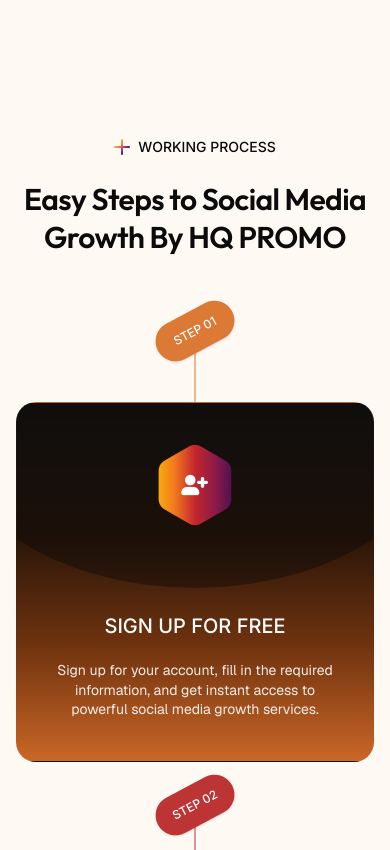
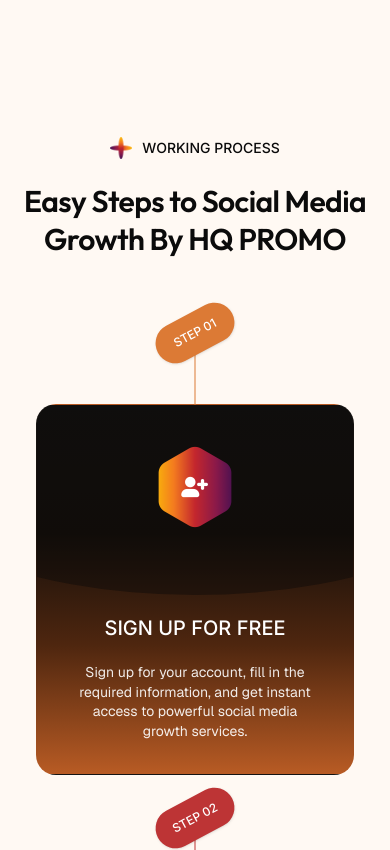
Before and after one commit to SamiunAuntor/Inforisen-Frontend-Task, a Next.js app: page / in a window 390 px wide. Shown: the part 5220-6070 px from the top of the page. Built offline with nearby package versions, Linux system fonts and the light colour scheme.

Commit message:
fix: refine process and promotion layouts

```diff
--- a/src/components/process/ProcessCard.tsx
+++ b/src/components/process/ProcessCard.tsx
@@ -17,10 +17,10 @@
       </div>
 
       <div
-        className={`relative flex min-h-[360px] flex-col items-center overflow-hidden rounded-[20px] px-8 pb-8 pt-[208px] text-center sm:h-[387px] sm:min-h-0 sm:px-9 ${item.featured ? "border border-transparent bg-[linear-gradient(180deg,#151312_0%,#2b1609_38%,#70330f_68%,#ca6727_100%)] text-white" : "border border-[#dfe0e4] bg-white text-foreground"}`}
+        className={`relative mx-auto flex min-h-[360px] w-full max-w-[318px] flex-col items-center overflow-hidden rounded-[20px] px-8 pb-8 pt-[208px] text-center sm:h-[387px] sm:min-h-0 sm:px-9 ${item.featured ? "border border-transparent bg-[linear-gradient(180deg,#151311_0%,#17100b_35%,#4e260f_65%,#b85b24_100%)] text-white" : "border border-[#dfe0e4] bg-white text-foreground"}`}
       >
         <div
-          className={`pointer-events-none absolute left-1/2 top-[-175px] z-10 h-[360px] w-[520px] -translate-x-1/2 rounded-[50%] ${item.featured ? "bg-[rgba(8,8,8,0.42)]" : "bg-[#f3f3f4]"}`}
+          className={`pointer-events-none absolute left-1/2 top-[-94px] z-10 h-[284px] w-[647px] -translate-x-1/2 rounded-[50%] ${item.featured ? "bg-[rgba(8,8,8,0.42)]" : "bg-[#f3f3f4]"}`}
           aria-hidden="true"
         />
         <Image
@@ -32,7 +32,7 @@
         />
 
         <h3 className="relative z-20 text-xl font-medium leading-[1.5]">{item.title}</h3>
-        <p className={`relative z-20 mt-5 font-geist text-sm leading-[1.4] ${item.featured ? "text-white/90" : "text-body-text"}`}>
+        <p className={`relative z-20 mt-5 max-w-[240px] font-geist text-sm leading-[1.4] ${item.featured ? "text-white/90" : "text-body-text"}`}>
           {item.description}
         </p>
       </div>
--- a/src/components/promotion/PromotionCard.tsx
+++ b/src/components/promotion/PromotionCard.tsx
@@ -7,7 +7,7 @@
 
 export function PromotionCard({ service }: PromotionCardProps) {
   return (
-    <article className="flex h-[320px] w-[250px] shrink-0 snap-start flex-col items-center rounded-2xl border border-black/10 bg-white px-5 pb-5 pt-6 text-center shadow-[0_4px_14px_rgba(35,25,20,0.1)] sm:w-[300px] xl:h-[405px] xl:w-[356px] xl:px-6 xl:pb-7 xl:pt-10">
+    <article className="flex h-[320px] w-[250px] shrink-0 snap-start flex-col items-center rounded-2xl border border-black/10 bg-white px-5 pb-5 pt-6 text-center shadow-[0_4px_14px_rgba(35,25,20,0.1)] sm:w-[300px] xl:h-auto xl:w-[min(405px,calc((100vw-176px)/4.5))] xl:aspect-[356/405] xl:px-6 xl:pb-7 xl:pt-10">
       <Image
         src={service.image}
         alt=""
--- a/src/components/promotion/PromotionCarousel.tsx
+++ b/src/components/promotion/PromotionCarousel.tsx
@@ -38,7 +38,7 @@
         className="mx-4 snap-x snap-mandatory overflow-x-auto pb-4 [scrollbar-width:none] md:mx-6 xl:mx-12 [&::-webkit-scrollbar]:hidden"
         onScroll={syncActivePage}
       >
-        <div className="flex w-max min-w-full justify-center gap-5 xl:gap-8">
+        <div className="flex w-max min-w-full justify-center gap-5">
           {promotionServices.map((service) => (
             <PromotionCard key={service.name} service={service} />
           ))}
--- a/src/components/sections/ProcessSection.tsx
+++ b/src/components/sections/ProcessSection.tsx
@@ -1,3 +1,4 @@
+import Image from "next/image";
 import { Container } from "@/components/shared/Container";
 import { ProcessCard } from "@/components/process/ProcessCard";
 import { processSteps } from "@/data/processSteps";
@@ -7,11 +8,14 @@
     <section className="bg-[#fff9f3] py-20 sm:py-24 lg:py-[100px]">
       <Container>
         <div className="mx-auto max-w-[760px] text-center">
-          <p className="flex items-center justify-center gap-2 text-sm font-medium uppercase text-foreground">
-            <span aria-hidden="true" className="relative inline-flex size-4 items-center justify-center">
-              <span className="absolute h-4 w-0.5 rounded-full bg-gradient-to-b from-[#f5b52e] via-[#e2535e] to-[#41145f]" />
-              <span className="absolute h-0.5 w-4 rounded-full bg-gradient-to-r from-[#f5b52e] via-[#e2535e] to-[#41145f]" />
-            </span>
+          <p className="flex items-center justify-center gap-2.5 text-sm font-medium uppercase text-foreground">
+            <Image
+              src="/assets/custom-star.png"
+              alt=""
+              width={22}
+              height={22}
+              className="size-[22px] shrink-0 object-contain"
+            />
             Working Process
           </p>
           <h2 className="mt-6 font-outfit text-3xl font-semibold leading-tight tracking-[-0.02em] text-foreground sm:text-[40px]">
@@ -20,7 +24,7 @@
           </h2>
         </div>
 
-        <div className="relative mt-12 grid gap-4 sm:grid-cols-2 xl:grid-cols-4">
+        <div className="relative mx-auto mt-12 grid w-full max-w-[1320px] gap-4 sm:grid-cols-2 xl:grid-cols-4 min-[1384px]:grid-cols-[repeat(4,318px)]">
           <div aria-hidden="true" className="absolute inset-x-0 top-[35px] hidden h-px bg-black/45 xl:block" />
           {processSteps.map((item) => (
             <ProcessCard key={item.step} item={item} />
```
